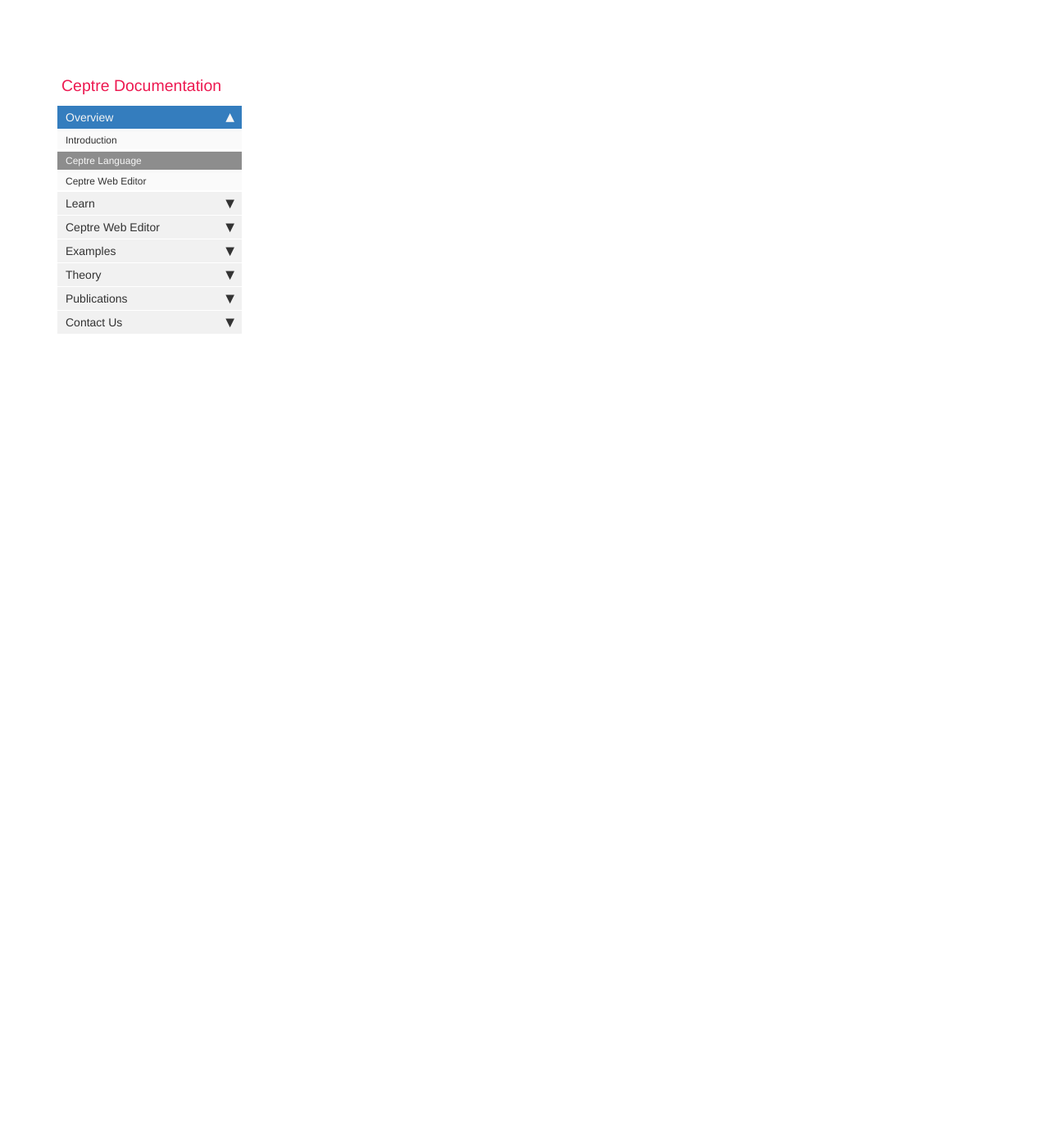
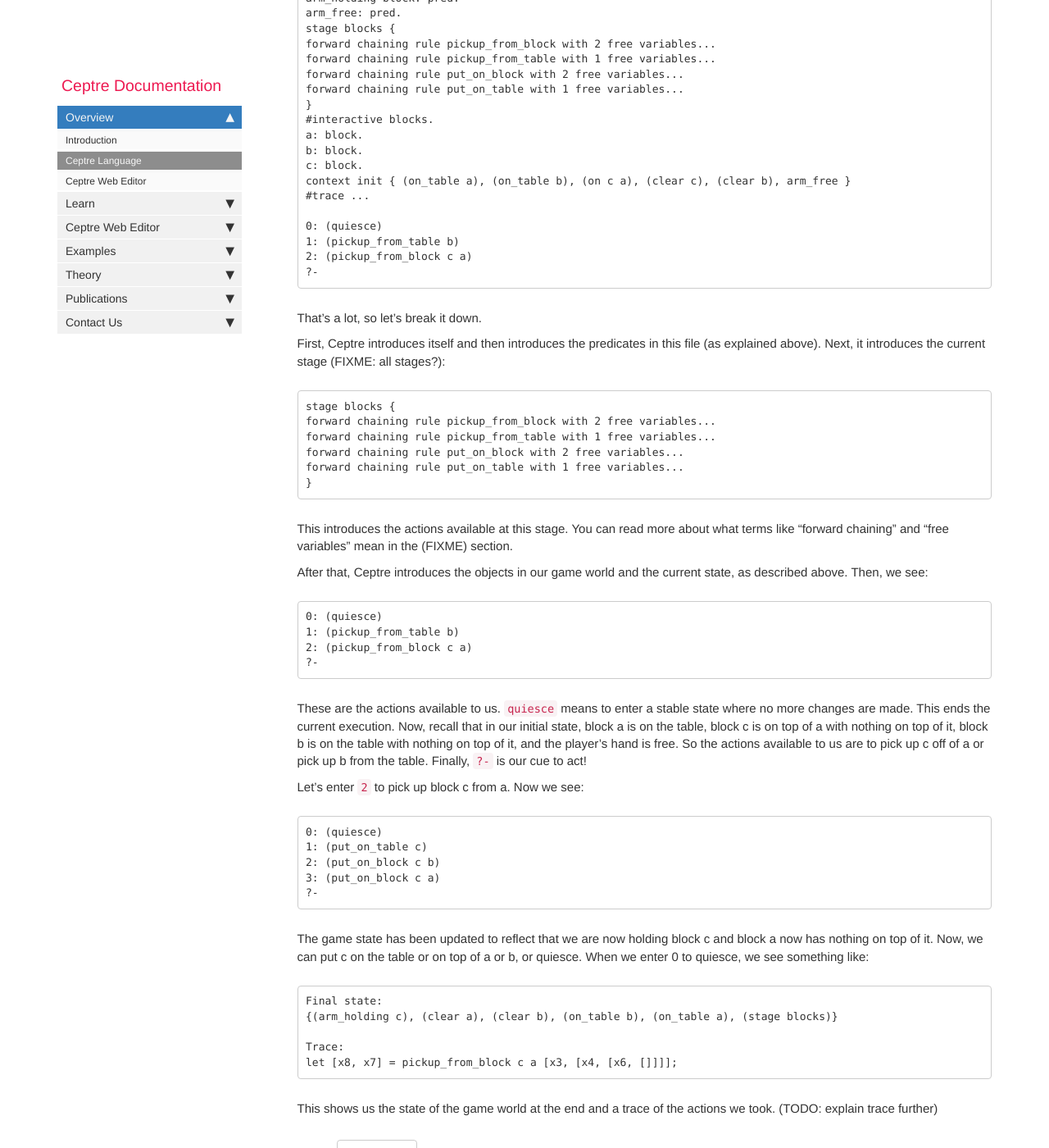
Before and after one commit to ashakhatri007/CeptreDocs, a Jekyll site: the page built from pages/GetStarted/CeptreLanguage.md, in a window 1280 px wide and 1400 px high, scrolled down 3710 px. Shown: the whole window at 82% size. Built offline with Jekyll 4.4.1, drawn with Linux system fonts in a browser that asks for light colours; comment, search, counter and statistics services are not loaded; some of the changed text lies outside the part shown.

Commit message:
Added installation instructions and running example

````diff
--- a/pages/GetStarted/CeptreLanguage.md
+++ b/pages/GetStarted/CeptreLanguage.md
@@ -6,6 +6,19 @@ sidebar: mydoc_sidebar
 permalink: CeptreLanguage.html
 summary: An overview of the key features of a Ceptre program.
 ---
+
+## Installing Ceptre
+
+You can download the Ceptre command line tool for Windows, macOS, or Linux here:
+https://drive.google.com/drive/folders/0B6BJA78gViuAN3A0WlVkdXBjMk0
+
+Alternatively, you can download the source code and find instructions to build it here:
+https://github.com/chrisamaphone/interactive-lp
+
+To run Ceptre, just run the executable with the source file as an argument. By convention, a
+Ceptre source code file should end with `.cep`. But what is a Ceptre file? Read on!
+
+## A Ceptre Program
 
 To understand the Ceptre language, let's look at an example of a Ceptre program. This program is a
 representation of the *blocks world*, a common example problem used in AI that consists of stacks
@@ -79,7 +92,7 @@ stage blocks = {
 ```
 TODO: explain stage
 
-Declared inside this block are the *actions* available to the player (TODO: at that stage?). For
+Declared inside this block are the *actions* available to the player (FIXME: at that stage?). For
 example:
 ```
 pickup_from_block
@@ -134,3 +147,89 @@ indicates that at the start, `a` is on the table, `b` is on the table and nothin
 `c` is on top of `a` and nothing is on top of it, and the player's arm is free.
 
 (TODO: explain trace)
+
+## Running Ceptre
+
+Now, let's run the Ceptre file. Let's suppose the above file is called `blocks_world.cep`, so it
+would be run with the command:
+```
+./ceptre-bin blocks_world.cep
+```
+(The exact name of the executable file depends on your operating system.)
+
+After running that, we see this:
+```
+Ceptre!
+block: type.
+on block block: pred.
+on_table block: pred.
+clear block: pred.
+arm_holding block: pred.
+arm_free: pred.
+stage blocks {
+forward chaining rule pickup_from_block with 2 free variables...
+forward chaining rule pickup_from_table with 1 free variables...
+forward chaining rule put_on_block with 2 free variables...
+forward chaining rule put_on_table with 1 free variables...
+}
+#interactive blocks.
+a: block.
+b: block.
+c: block.
+context init { (on_table a), (on_table b), (on c a), (clear c), (clear b), arm_free }
+#trace ...
+
+0: (quiesce)
+1: (pickup_from_table b)
+2: (pickup_from_block c a)
+?-
+```
+That's a lot, so let's break it down.
+
+First, Ceptre introduces itself and then introduces the predicates in this file (as explained
+above). Next, it introduces the current stage (FIXME: all stages?):
+```
+stage blocks {
+forward chaining rule pickup_from_block with 2 free variables...
+forward chaining rule pickup_from_table with 1 free variables...
+forward chaining rule put_on_block with 2 free variables...
+forward chaining rule put_on_table with 1 free variables...
+}
+```
+This introduces the actions available at this stage. You can read more about what terms like
+"forward chaining" and "free variables" mean in the (FIXME) section.
+
+After that, Ceptre introduces the objects in our game world and the current state, as described
+above. Then, we see:
+```
+0: (quiesce)
+1: (pickup_from_table b)
+2: (pickup_from_block c a)
+?-
+```
+These are the actions available to us. `quiesce` means to enter a stable state where no more
+changes are made. This ends the current execution. Now, recall that in our initial state, block
+a is on the table, block c is on top of a with nothing on top of it, block b is on the table with
+nothing on top of it, and the player's hand is free. So the actions available to us are to pick
+up c off of a or pick up b from the table. Finally, `?-` is our cue to act!
+
+Let's enter `2` to pick up block c from a. Now we see:
+```
+0: (quiesce)
+1: (put_on_table c)
+2: (put_on_block c b)
+3: (put_on_block c a)
+?-
+```
+The game state has been updated to reflect that we are now holding block c and block a now has
+nothing on top of it. Now, we can put c on the table or on top of a or b, or quiesce. When we enter
+0 to quiesce, we see something like:
+```
+Final state:
+{(arm_holding c), (clear a), (clear b), (on_table b), (on_table a), (stage blocks)}
+
+Trace:
+let [x8, x7] = pickup_from_block c a [x3, [x4, [x6, []]]];
+```
+This shows us the state of the game world at the end and a trace of the actions we took. (TODO:
+explain trace further)
````
